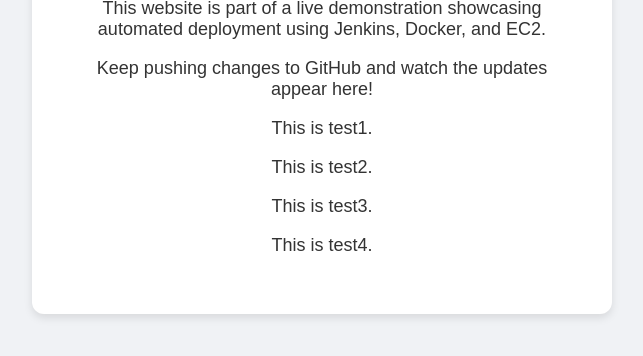
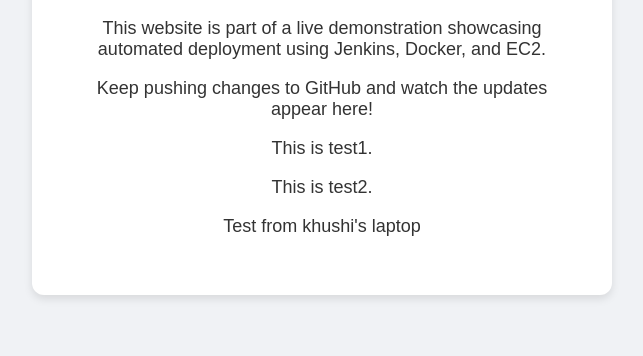
Before and after one commit to keyuraval/CICD_Project, a website: page public/index.html in a window 1280 px wide. Shown: the part 330-686 px from the top of the page, without its empty margins (318-961 px from the left). Drawn offline with Linux system fonts and the light colour scheme.

Commit message:
khushi laptop

```diff
--- a/public/index.html
+++ b/public/index.html
@@ -39,8 +39,7 @@
         <p>Keep pushing changes to GitHub and watch the updates appear here!</p>
 	<p>This is test1.</p>
 	<p>This is test2.</p>
-	<p>This is test3.</p>
-    <p>This is test4.</p>
+	<p>Test from khushi's laptop</p>
     </div>
 </body>
 </html>
```
